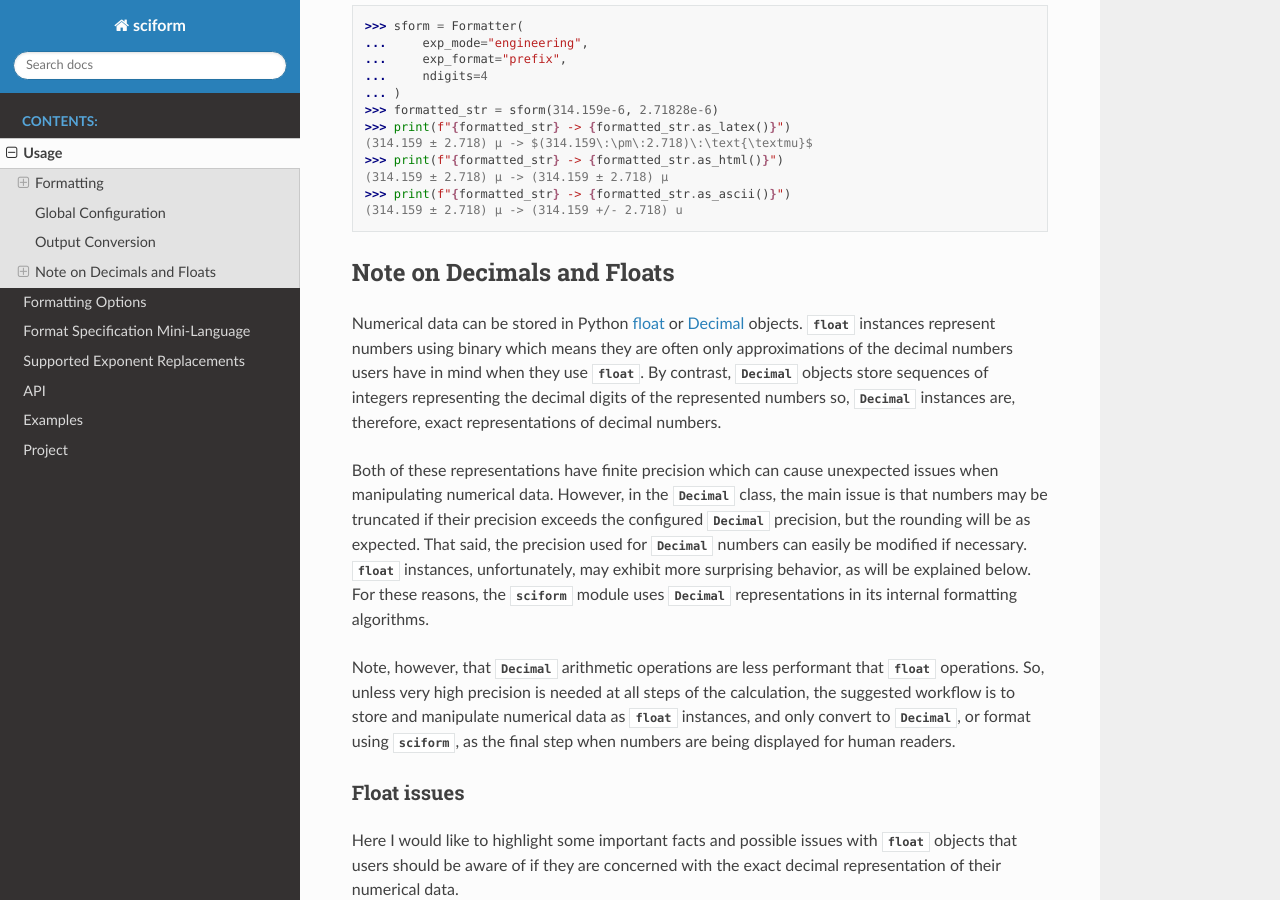
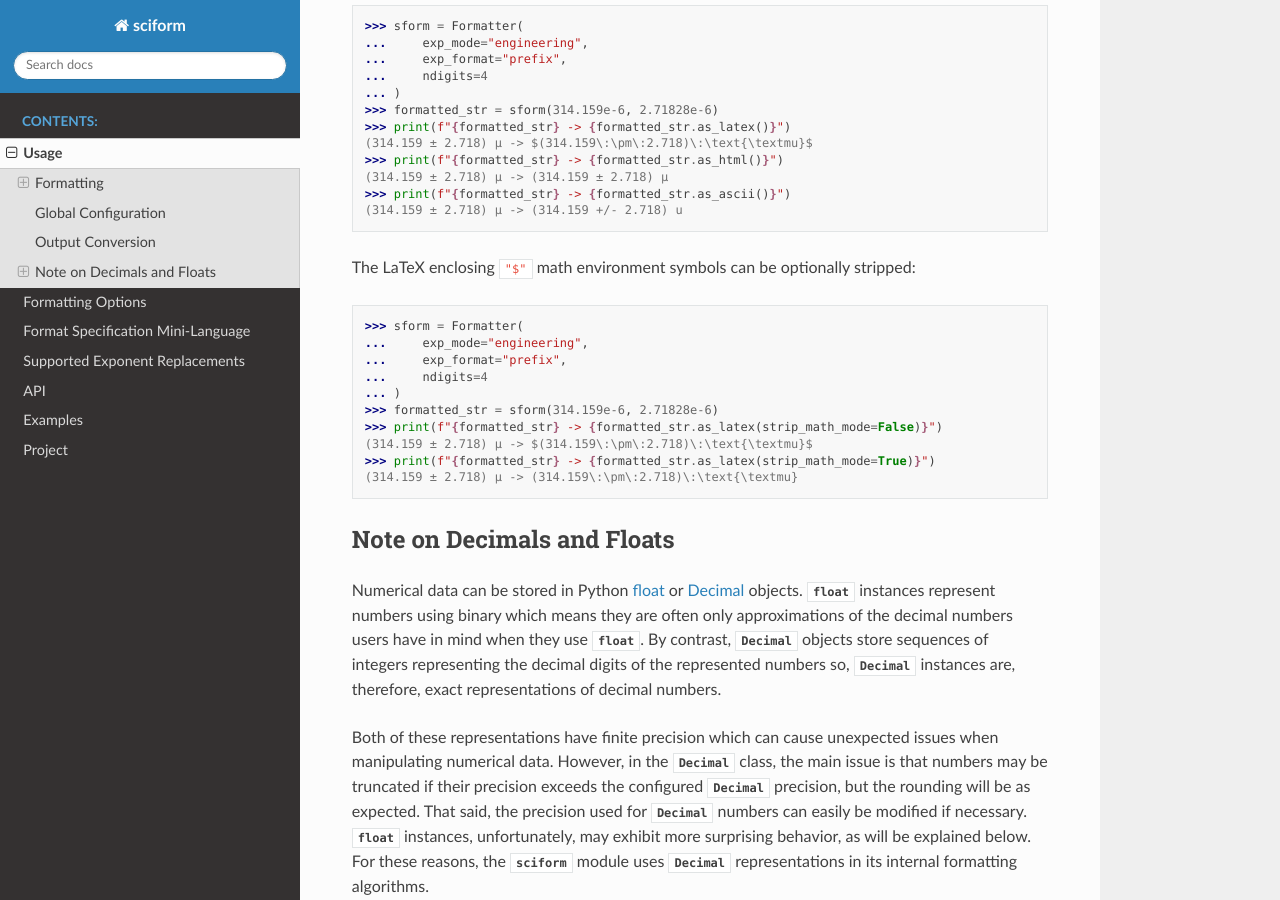
Before and after one commit to jagerber48/sciform, a Sphinx documentation site: the page built from docs/source/usage.rst, in a window 1280 px wide and 900 px high, scrolled down 4812 px. Built offline with Sphinx 7.4.7 and the Read the Docs theme 2.0.0, drawn with Linux system fonts in a browser that asks for light colours.

Commit message:
strip_math_mode rename and documentation

```diff
--- a/docs/source/usage.rst
+++ b/docs/source/usage.rst
@@ -286,6 +286,22 @@ These conversions can be accessed via the
 >>> print(f"{formatted_str} -> {formatted_str.as_ascii()}")
 (314.159 ± 2.718) μ -> (314.159 +/- 2.718) u
 
+The LaTeX enclosing ``"$"`` math environment symbols can be optionally
+stripped:
+
+>>> sform = Formatter(
+...     exp_mode="engineering",
+...     exp_format="prefix",
+...     ndigits=4
+... )
+>>> formatted_str = sform(314.159e-6, 2.71828e-6)
+>>> print(f"{formatted_str} -> {formatted_str.as_latex(strip_math_mode=False)}")
+(314.159 ± 2.718) μ -> $(314.159\:\pm\:2.718)\:\text{\textmu}$
+>>> print(f"{formatted_str} -> {formatted_str.as_latex(strip_math_mode=True)}")
+(314.159 ± 2.718) μ -> (314.159\:\pm\:2.718)\:\text{\textmu}
+
+
+
 .. _dec_and_float:
 
 Note on Decimals and Floats
```
Also changed, not shown: 2 other files.
